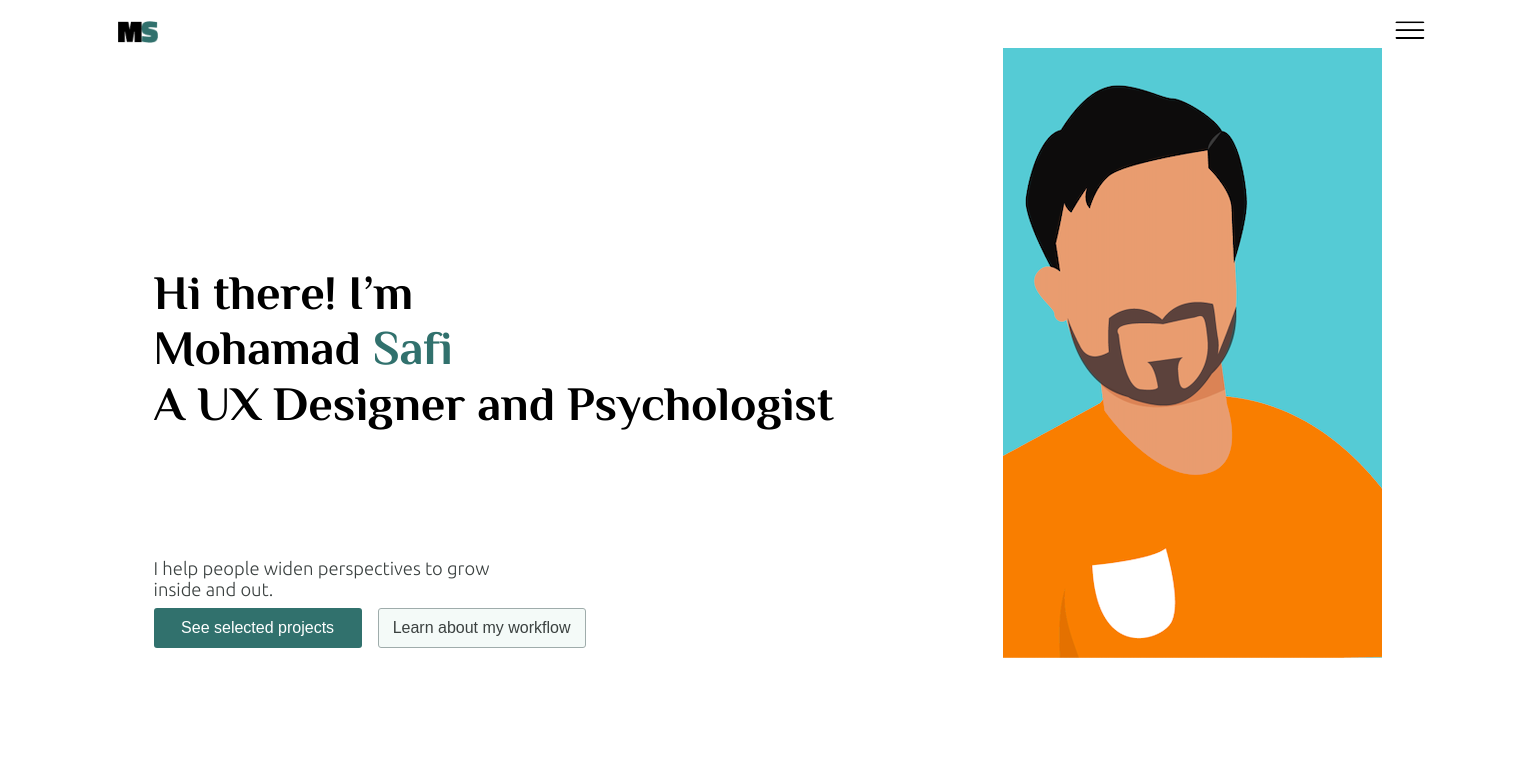
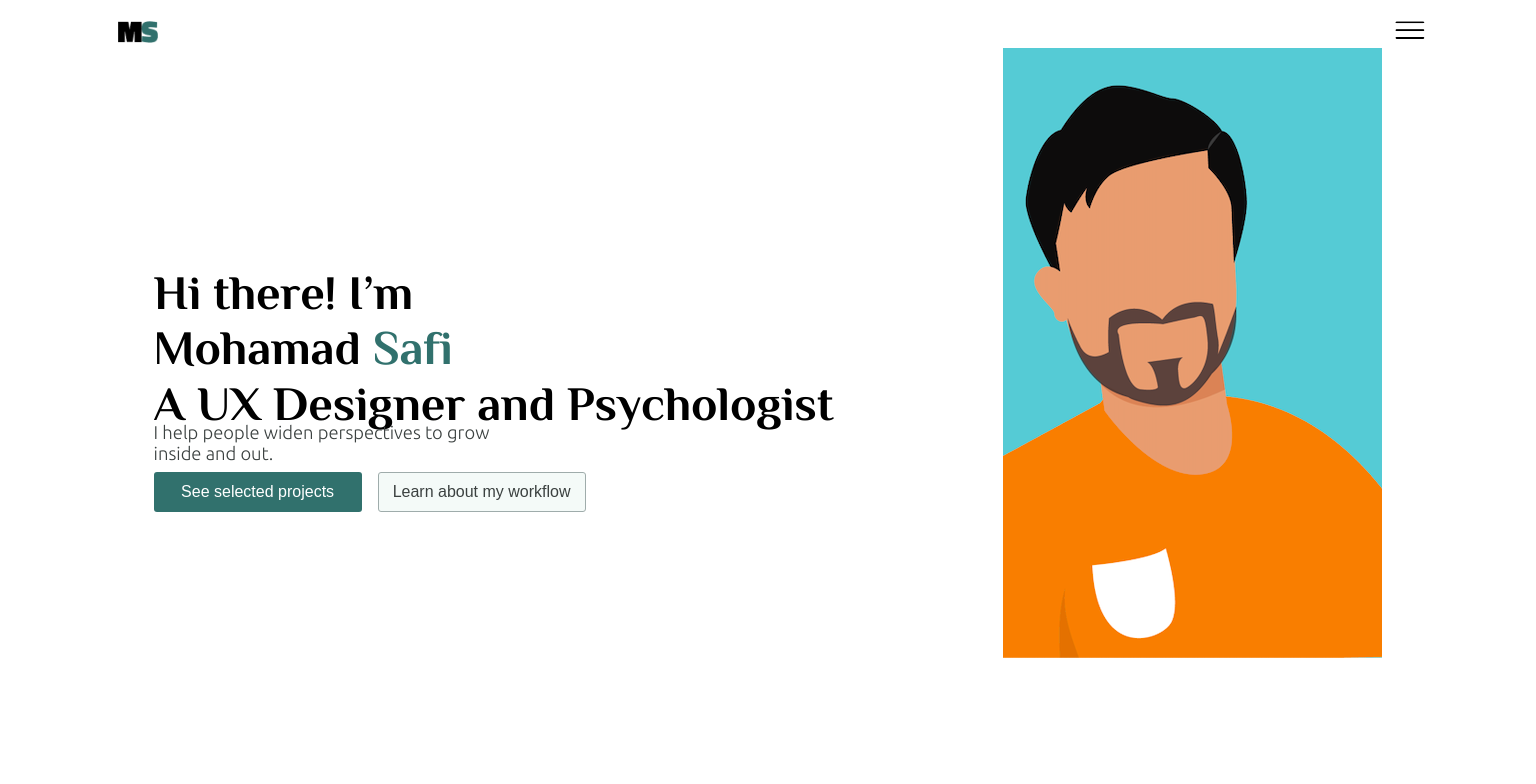
Before and after one commit to alejandroclose/mohamad-safi, a Next.js app: page / in a window 1536 px wide. Shown: the top 784 px of the page. Built offline with nearby package versions, Linux system fonts and the light colour scheme.

Commit message:
home done

```diff
--- a/styles/Home.module.css
+++ b/styles/Home.module.css
@@ -125,7 +125,7 @@
   height: 1em;
 }
 
-@media (max-width: 600px) {
+@media (max-width: 599px) {
   .main {
     width: 70vw;
     flex: 1;
@@ -182,3 +182,35 @@
     margin: 0.25rem 0;
   }
 }
+
+@media (min-width: 600px) {
+  .ctaBox {
+    bottom: 23rem;
+  }
+}
+
+@media (min-width: 900px) {
+
+  .ctaBox {
+    bottom: 13rem;
+  }
+
+}
+
+@media (min-width: 1200px) {
+
+  .ctaBox {
+    bottom: 25%;
+  }
+}
+
+@media (min-width: 1400px) {
+
+  .ctaBox {
+    bottom: 35%;
+  }
+}
+
+@media (min-width: 1800px) {
+
+}
```
